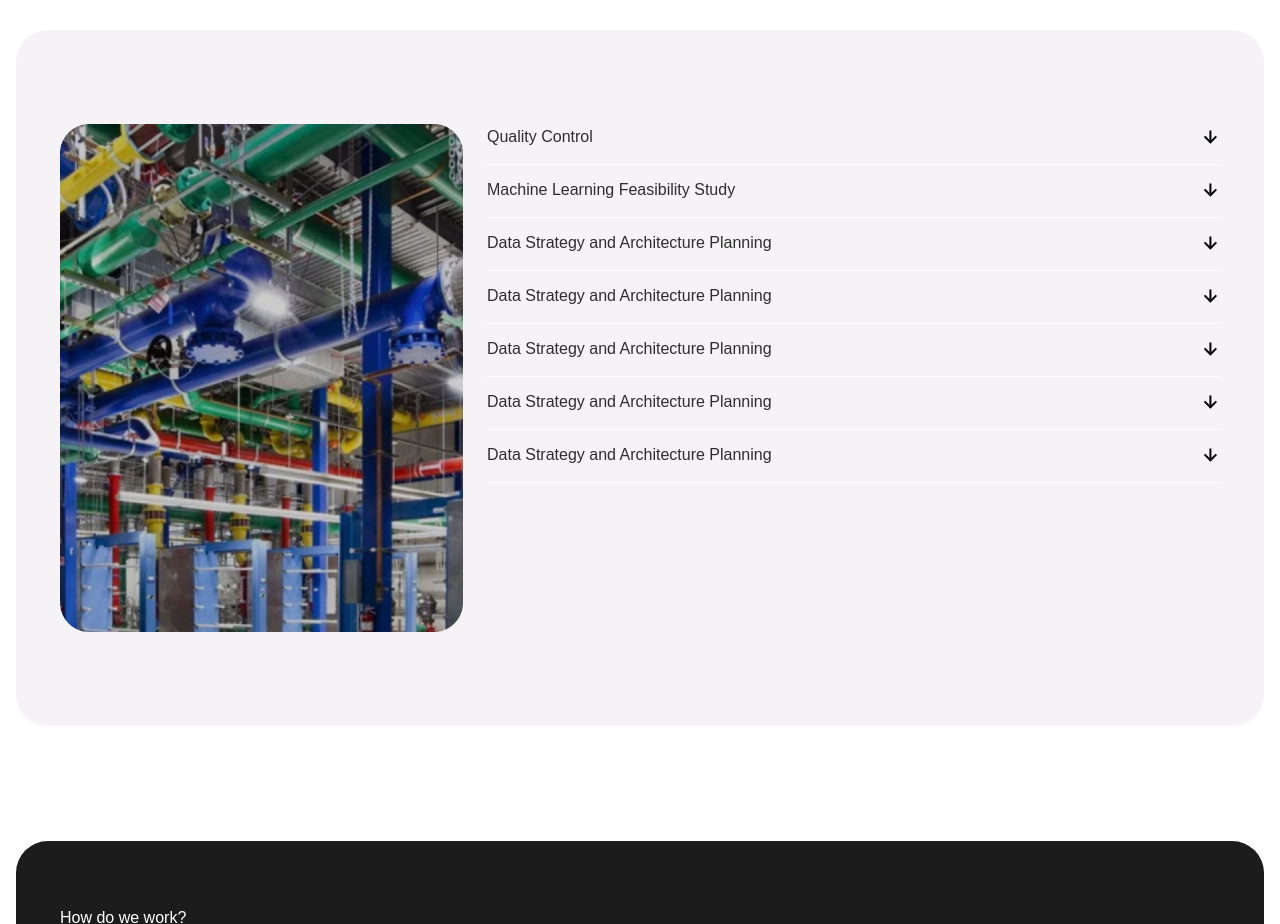
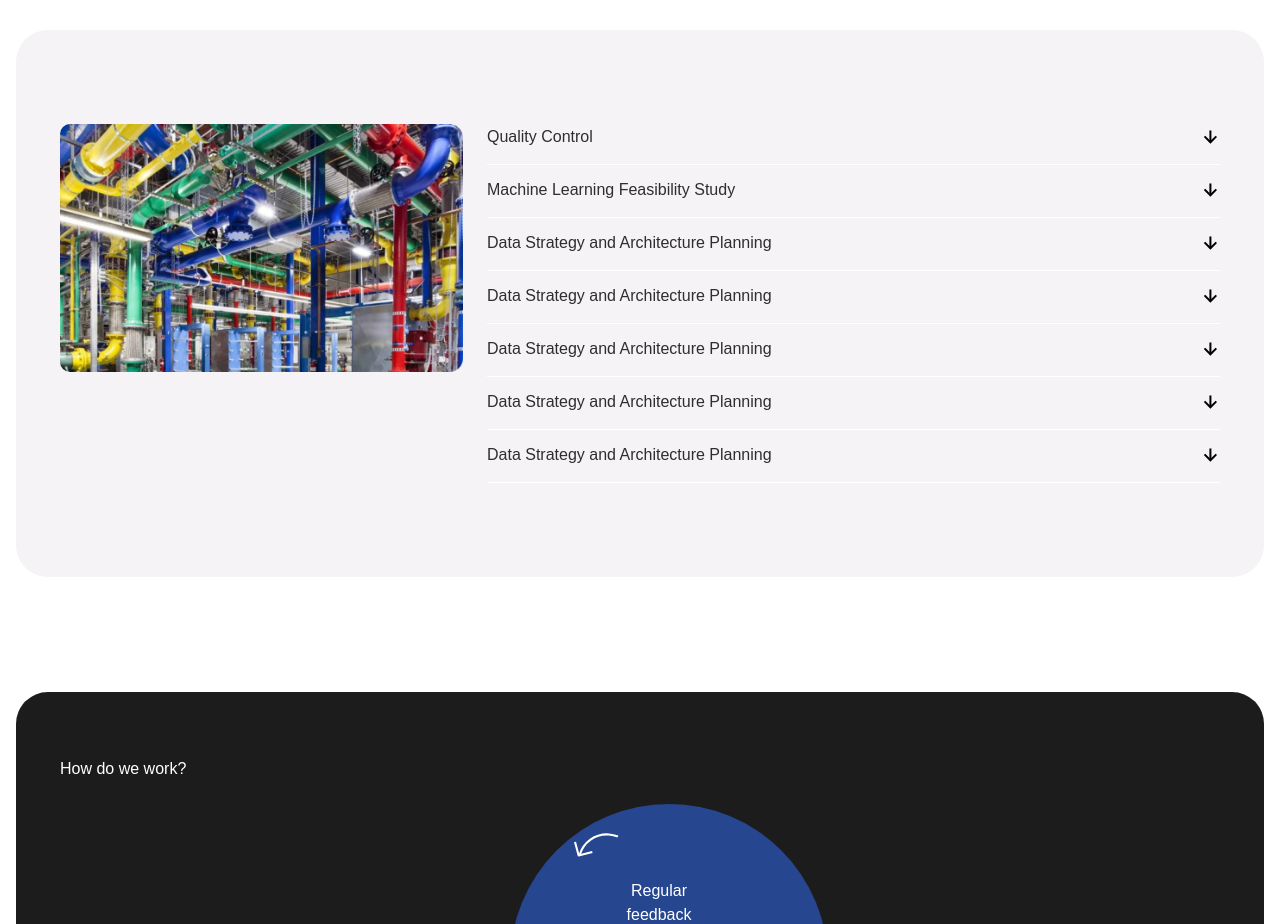
Before and after one commit to Nospoko/epr-landing, a Next.js app in the folder algrtm/: page /heavyIndustry in a window 1280 px wide. Shown: the part 820-1744 px from the top of the page. Built offline with nearby package versions, Linux system fonts and the light colour scheme.

Commit message:
changed image in OpportunitiesIndustrySection, need to add proper size

```diff
--- a/algrtm/src/components/OpportunitiesIndustrySection.js
+++ b/algrtm/src/components/OpportunitiesIndustrySection.js
@@ -12,7 +12,7 @@ const OpportunitiesIndustrySection = () => {
       </h2>
       <div className="flex flex-col gap-4 w-full xl:px-[5.875rem]">
         <div className="flex flex-col md:flex-row gap-[1.5rem]  bg-neutralLight-neutral90 dark:bg-neutralDark-neutral90 px-[2.75rem] py-[2.75rem] md:py-[5.88rem]  xl:py-[5.85rem] xl:px-[6.75rem] rounded-[2rem]">
-          <div className=" h5_small_bold md:h4SB lg:h4 text-neutralLight-neutral10 dark:text-neutralDark-neutral10 flex justify-start max-w-[25.1875rem] w-full h-full">
+          <div className=" h5_small_bold md:h4SB lg:h4 text-neutralLight-neutral10 dark:text-neutralDark-neutral10 flex justify-start max-w-[25.1875rem] w-full h-full ">
             <Image
               src="/factory-image.png"
               alt="Image of the factory inside"
@@ -22,6 +22,7 @@ const OpportunitiesIndustrySection = () => {
               style={{
                 width: "100%",
                 height: "100%",
+                borderRadius: "10px",
               }}
             />
           </div>
```
Also changed, not shown: algrtm/public/factory-image.png.
